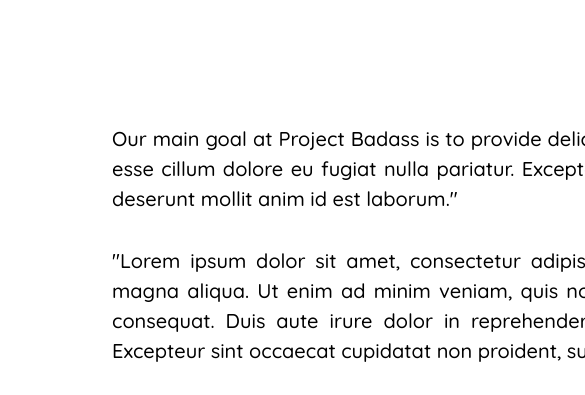
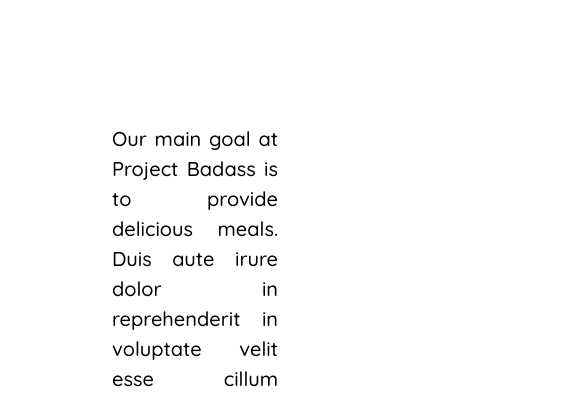
Before and after one commit to mrheffern/ProjectBadAss, a plain HTML site: page index.html in a window 390 px wide. Shown: the part 900-1295 px from the top of the page, 585 px wide, since content can reach past the window. Drawn offline with nearby package versions, Linux system fonts and the light colour scheme.

Commit message:
fixed broken paragraph and lost in responsiveness wormhole.

```diff
--- a/index.html
+++ b/index.html
@@ -30,7 +30,7 @@
           </ul>
         </nav>
         <section class="sec1"></section>
-
+        <div class="container">
         <section class="content">
             <p>Our main goal at Project Badass is to provide delicious meals. Duis aute irure dolor in
               reprehenderit in voluptate velit esse cillum dolore eu fugiat nulla
@@ -103,6 +103,7 @@
             </article>
 
           </main>
+        </div>
 
           <section class="social">
             <div class="container">
--- a/style.css
+++ b/style.css
@@ -86,15 +86,13 @@ section.sec1 {
 }
 
 .content p {
-    width: 1100px;
-    margin: 30px auto;
     text-align: justify;
     font-size: 20px;
     line-height: 30px;
-
-    display: grid;
+    /* display: grid;
     grid-template-columns: repeat(auto-fit, minmax(300px,1fr)); /*each colum is a min of 300px and a max of sharing the space so each one is the same as each other */
-    grid-gap: 1rem;
+  /*  grid-gap: 1rem; */
+    display: flex;
     margin-bottom: 2rem;
     margin-right: 7rem;
     margin-left: 7rem;
```
